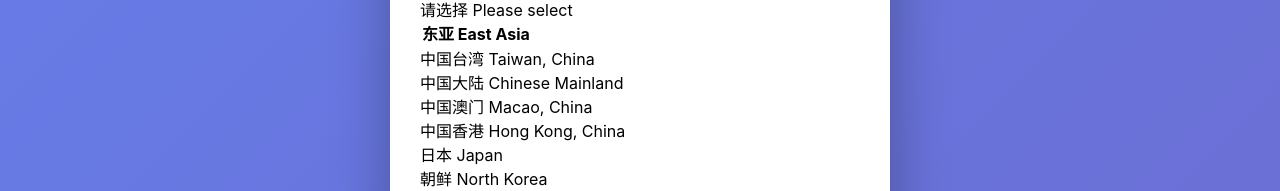
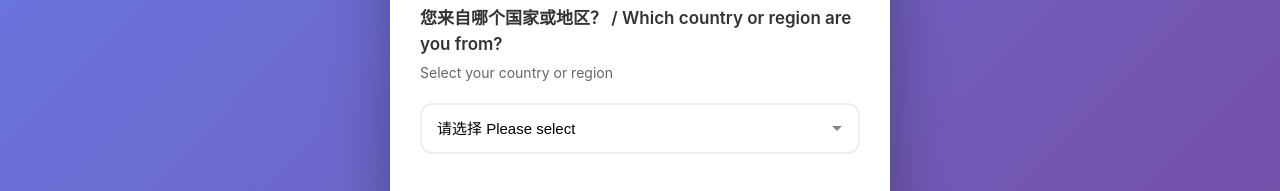
Before and after one commit to linhai1973/outdoor-risk-assessment, a plain HTML site: page index.html in a window 1280 px wide. Shown: the part 400-591 px from the top of the page. Drawn offline with Linux system fonts and the light colour scheme.

Commit message:
修复国籍下拉框缺失select标签的问题

```diff
--- a/index.html
+++ b/index.html
@@ -76,7 +76,8 @@
             <div class="question-container active" data-q="1">
                 <div class="question-number">1/22 · 基本信息 Basic Info</div>
                 <div class="question-text">您来自哪个国家或地区？ / Which country or region are you from?<span class="en">Select your country or region</span></div>
-                                    <option value="">请选择 Please select</option>
+                <select class="basic-select" id="q1" onchange="handleNationalityChange(this.value)">
+                    <option value="">请选择 Please select</option>
                     <optgroup label="东亚 East Asia">
                         <option value="CN-TW">中国台湾 Taiwan, China</option>
                         <option value="CN-MAINLAND">中国大陆 Chinese Mainland</option>
@@ -288,6 +289,7 @@
                         <option value="MG">马达加斯加 Madagascar</option>
                         <option value="ML">马里 Mali</option>
                     </optgroup>
+                </select>
 
                 <input type="text" class="basic-input" id="q1-text" placeholder="请填写具体国籍 / Please specify your nationality" style="display:none;margin-top:10px;" oninput="updateNationalityAnswer()">
                 <div class="btn-group"><button class="btn btn-next" onclick="nextQuestion()" disabled>下一题 Next</button></div>
```
